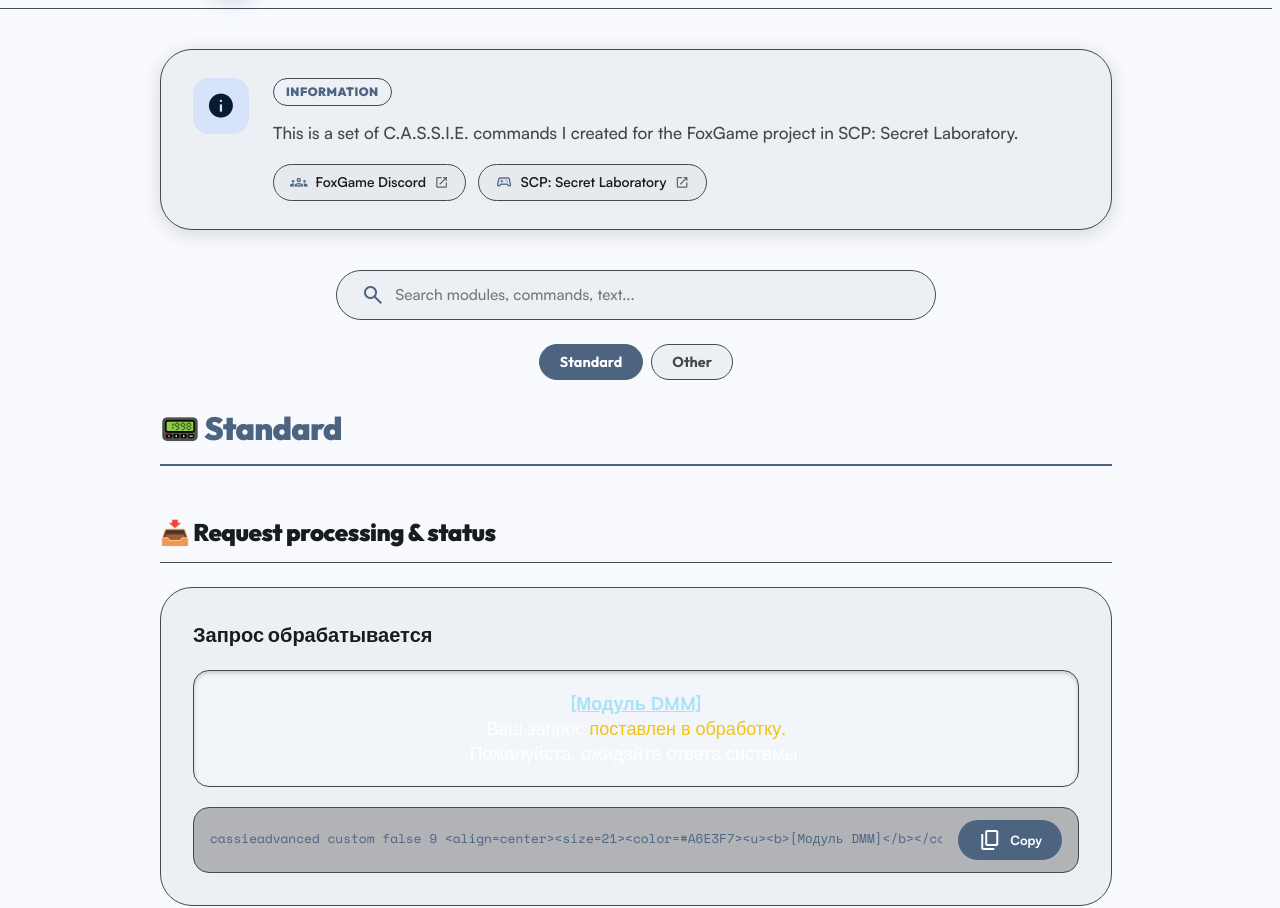
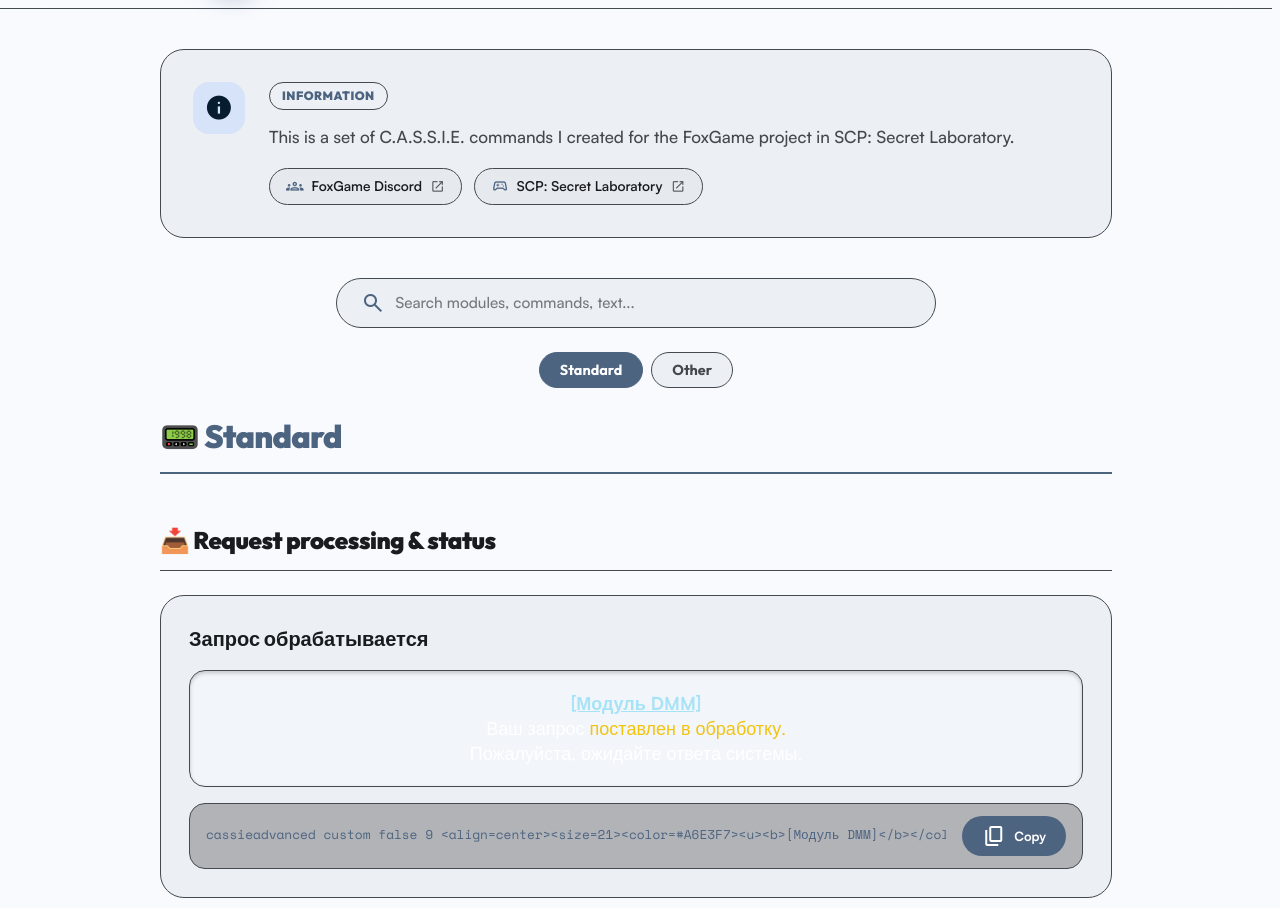
Before and after one commit to lepex1/lepex, a website built with Vite: page portfolio/cassie/index.html in a window 1280 px wide. Shown: the part 63-971 px from the top of the page. Built offline with nearby package versions, Linux system fonts and the light colour scheme.

Commit message:
Unify all card styles to vpn-feature-card ethalon (MD3 pattern)
- Remove icon rotate/scale on hover across all cards
- Remove scale(1.01) from card hover transforms
- Normalize transitions: explicit cubic-bezier for colors, bounce only for transform
- Standardize border-radius to --md-shape-corner-large (was extra-large)
- Card icon wrapper: 52x52px (was 56px), margin-bottom 0.5rem
- Shadow unified to 0 12px 24px on hover

```diff
--- a/css/portfolio.css
+++ b/css/portfolio.css
@@ -20,17 +20,24 @@
     position: relative;
     background-color: var(--md-sys-color-surface-container);
     border: 1px solid var(--md-sys-color-outline-variant);
-    border-radius: var(--md-shape-corner-extra-large);
-    padding: 2.5rem;
+    border-radius: var(--md-shape-corner-large);
+    padding: 2rem;
     overflow: hidden;
     display: flex;
     flex-direction: column;
+    gap: 0.75rem;
+    transition:
+        background-color 0.3s cubic-bezier(0.4, 0, 0.2, 1),
+        border-color 0.3s cubic-bezier(0.4, 0, 0.2, 1),
+        color 0.3s cubic-bezier(0.4, 0, 0.2, 1),
+        transform 0.4s var(--md-transition-bounce),
+        box-shadow 0.3s cubic-bezier(0.4, 0, 0.2, 1);
 }
 
 .md3-bento-card:hover {
     background-color: var(--md-sys-color-surface-container-high);
     border-color: var(--md-sys-color-primary);
-    box-shadow: 0 16px 32px var(--md-sys-color-shadow);
+    box-shadow: 0 12px 24px var(--md-sys-color-shadow);
     transform: translateY(-4px);
 }
 
@@ -264,21 +271,16 @@ html[data-lang="en"] .portfolio-section-header .i18n-container > .lang-en {
 }
 
 .card-icon-wrapper {
-    width: 56px;
-    height: 56px;
+    width: 52px;
+    height: 52px;
     border-radius: var(--md-shape-corner-medium);
     background-color: var(--md-sys-color-primary-container);
     color: var(--md-sys-color-on-primary-container);
     display: flex;
     align-items: center;
     justify-content: center;
-    margin-bottom: 1rem;
+    margin-bottom: 0.5rem;
     flex-shrink: 0;
-    transition: transform var(--md-transition-duration) var(--md-transition-bounce);
-}
-
-.info-card:hover .card-icon-wrapper {
-    transform: rotate(10deg) scale(1.1);
 }
 
 .card-icon-wrapper.secondary-color {
@@ -297,7 +299,7 @@ html[data-lang="en"] .portfolio-section-header .i18n-container > .lang-en {
 }
 
 .card-title {
-    font-size: 1.5rem;
+    font-size: 1.35rem;
     font-weight: 700;
     letter-spacing: -0.2px;
 }
@@ -309,7 +311,7 @@ html[data-lang="en"] .portfolio-section-header .i18n-container > .lang-en {
 .card-text {
     font-size: 0.95rem;
     color: var(--md-sys-color-on-surface-variant);
-    line-height: 1.6;
+    line-height: 1.55;
 }
 
 .free-badge-card {
--- a/portfolio/cassie/css/cassie.css
+++ b/portfolio/cassie/css/cassie.css
@@ -12,23 +12,24 @@
     width: 100%;
     max-width: 1000px;
     margin: 1rem auto 2rem auto;
-    padding: 1.75rem 2rem;
+    padding: 2rem;
     background-color: var(--md-sys-color-surface-container);
     border: 1px solid var(--md-sys-color-outline-variant);
-    border-radius: var(--md-shape-corner-extra-large);
-    box-shadow: 0 4px 20px rgba(0, 0, 0, 0.15);
+    border-radius: var(--md-shape-corner-large);
     position: relative;
     overflow: hidden;
-    transition: background-color var(--md-transition-duration) var(--md-transition-easing),
-                border-color var(--md-transition-duration) var(--md-transition-easing),
-                box-shadow var(--md-transition-duration) var(--md-transition-bounce),
-                transform var(--md-transition-duration) var(--md-transition-bounce);
+    transition:
+        background-color 0.3s cubic-bezier(0.4, 0, 0.2, 1),
+        border-color 0.3s cubic-bezier(0.4, 0, 0.2, 1),
+        color 0.3s cubic-bezier(0.4, 0, 0.2, 1),
+        transform 0.4s var(--md-transition-bounce),
+        box-shadow 0.3s cubic-bezier(0.4, 0, 0.2, 1);
 }
 
 .cassie-description:hover {
     background-color: var(--md-sys-color-surface-container-high);
     border-color: var(--md-sys-color-primary);
-    box-shadow: 0 16px 36px var(--md-sys-color-shadow);
+    box-shadow: 0 12px 24px var(--md-sys-color-shadow);
     transform: translateY(-4px);
 }
 
@@ -40,9 +41,9 @@
 }
 
 .cassie-description .card-icon-wrapper {
-    width: 56px;
-    height: 56px;
-    min-width: 56px;
+    width: 52px;
+    height: 52px;
+    min-width: 52px;
     border-radius: var(--md-shape-corner-medium);
     background-color: var(--md-sys-color-primary-container);
     color: var(--md-sys-color-on-primary-container);
@@ -50,12 +51,6 @@
     align-items: center;
     justify-content: center;
     flex-shrink: 0;
-    transition: transform var(--md-transition-duration) var(--md-transition-bounce),
-                background-color var(--md-transition-duration) var(--md-transition-easing);
-}
-
-.cassie-description:hover .card-icon-wrapper {
-    transform: rotate(8deg) scale(1.08);
 }
 
 .cassie-description .card-main-icon {
@@ -319,24 +314,26 @@
     position: relative;
     background-color: var(--md-sys-color-surface-container);
     border: 1px solid var(--md-sys-color-outline-variant);
-    border-radius: var(--md-shape-corner-extra-large);
-    padding: 2rem;
+    border-radius: var(--md-shape-corner-large);
+    padding: 1.75rem;
     margin-bottom: 1.5rem;
     overflow: hidden;
     display: flex;
     flex-direction: column;
-    gap: 1.25rem;
-    transition: background-color var(--md-transition-duration) var(--md-transition-bounce),
-                border-color var(--md-transition-duration) var(--md-transition-bounce),
-                box-shadow var(--md-transition-duration) var(--md-transition-bounce),
-                transform var(--md-transition-duration) var(--md-transition-bounce);
+    gap: 1rem;
+    transition:
+        background-color 0.3s cubic-bezier(0.4, 0, 0.2, 1),
+        border-color 0.3s cubic-bezier(0.4, 0, 0.2, 1),
+        color 0.3s cubic-bezier(0.4, 0, 0.2, 1),
+        transform 0.4s var(--md-transition-bounce),
+        box-shadow 0.3s cubic-bezier(0.4, 0, 0.2, 1);
 }
 
 .md3-card:hover {
     background-color: var(--md-sys-color-surface-container-high);
     border-color: var(--md-sys-color-primary);
-    box-shadow: 0 16px 32px var(--md-sys-color-shadow);
-    transform: translateY(-4px) scale(1.01);
+    box-shadow: 0 12px 24px var(--md-sys-color-shadow);
+    transform: translateY(-4px);
 }
 
 .md3-card__title {
--- a/portfolio/gradient-text/css/gradient.css
+++ b/portfolio/gradient-text/css/gradient.css
@@ -8,22 +8,24 @@
 .gradient-editor-card {
     background-color: var(--md-sys-color-surface-container);
     border: 1px solid var(--md-sys-color-outline-variant);
-    border-radius: var(--md-shape-corner-extra-large);
+    border-radius: var(--md-shape-corner-large);
     padding: 2rem;
     display: flex;
     flex-direction: column;
     gap: 1.25rem;
-    transition: background-color var(--md-transition-duration) var(--md-transition-bounce),
-                border-color var(--md-transition-duration) var(--md-transition-bounce),
-                box-shadow var(--md-transition-duration) var(--md-transition-bounce),
-                transform var(--md-transition-duration) var(--md-transition-bounce);
+    transition:
+        background-color 0.3s cubic-bezier(0.4, 0, 0.2, 1),
+        border-color 0.3s cubic-bezier(0.4, 0, 0.2, 1),
+        color 0.3s cubic-bezier(0.4, 0, 0.2, 1),
+        transform 0.4s var(--md-transition-bounce),
+        box-shadow 0.3s cubic-bezier(0.4, 0, 0.2, 1);
 }
 
 .gradient-editor-card:hover {
     background-color: var(--md-sys-color-surface-container-high);
     border-color: var(--md-sys-color-primary);
-    box-shadow: 0 16px 32px var(--md-sys-color-shadow);
-    transform: translateY(-4px) scale(1.01);
+    box-shadow: 0 12px 24px var(--md-sys-color-shadow);
+    transform: translateY(-4px);
 }
 
 .gradient-display-card {
@@ -39,20 +41,16 @@
 }
 
 .card-icon-wrapper {
-    width: 56px;
-    height: 56px;
+    width: 52px;
+    height: 52px;
     border-radius: var(--md-shape-corner-medium);
     background-color: var(--md-sys-color-primary-container);
     color: var(--md-sys-color-on-primary-container);
     display: flex;
     align-items: center;
     justify-content: center;
+    margin-bottom: 0.5rem;
     flex-shrink: 0;
-    transition: transform var(--md-transition-duration) var(--md-transition-bounce);
-}
-
-.gradient-editor-card:hover .card-icon-wrapper {
-    transform: rotate(8deg) scale(1.08);
 }
 
 .card-main-icon {
--- a/portfolio/img2tggif/css/img2tggif.css
+++ b/portfolio/img2tggif/css/img2tggif.css
@@ -8,39 +8,37 @@
 .tg-editor-card {
     background-color: var(--md-sys-color-surface-container);
     border: 1px solid var(--md-sys-color-outline-variant);
-    border-radius: var(--md-shape-corner-extra-large);
+    border-radius: var(--md-shape-corner-large);
     padding: 2rem;
     display: flex;
     flex-direction: column;
     gap: 1.25rem;
-    transition: background-color var(--md-transition-duration) var(--md-transition-bounce),
-                border-color var(--md-transition-duration) var(--md-transition-bounce),
-                box-shadow var(--md-transition-duration) var(--md-transition-bounce),
-                transform var(--md-transition-duration) var(--md-transition-bounce);
+    transition:
+        background-color 0.3s cubic-bezier(0.4, 0, 0.2, 1),
+        border-color 0.3s cubic-bezier(0.4, 0, 0.2, 1),
+        color 0.3s cubic-bezier(0.4, 0, 0.2, 1),
+        transform 0.4s var(--md-transition-bounce),
+        box-shadow 0.3s cubic-bezier(0.4, 0, 0.2, 1);
 }
 
 .tg-editor-card:hover {
     background-color: var(--md-sys-color-surface-container-high);
     border-color: var(--md-sys-color-primary);
-    box-shadow: 0 16px 32px var(--md-sys-color-shadow);
-    transform: translateY(-4px) scale(1.01);
+    box-shadow: 0 12px 24px var(--md-sys-color-shadow);
+    transform: translateY(-4px);
 }
 
 .card-icon-wrapper {
-    width: 56px;
-    height: 56px;
+    width: 52px;
+    height: 52px;
     border-radius: var(--md-shape-corner-medium);
     background-color: var(--md-sys-color-primary-container);
     color: var(--md-sys-color-on-primary-container);
     display: flex;
     align-items: center;
     justify-content: center;
+    margin-bottom: 0.5rem;
     flex-shrink: 0;
-    transition: transform var(--md-transition-duration) var(--md-transition-bounce);
-}
-
-.tg-editor-card:hover .card-icon-wrapper {
-    transform: rotate(8deg) scale(1.08);
 }
 
 .card-main-icon {
```
